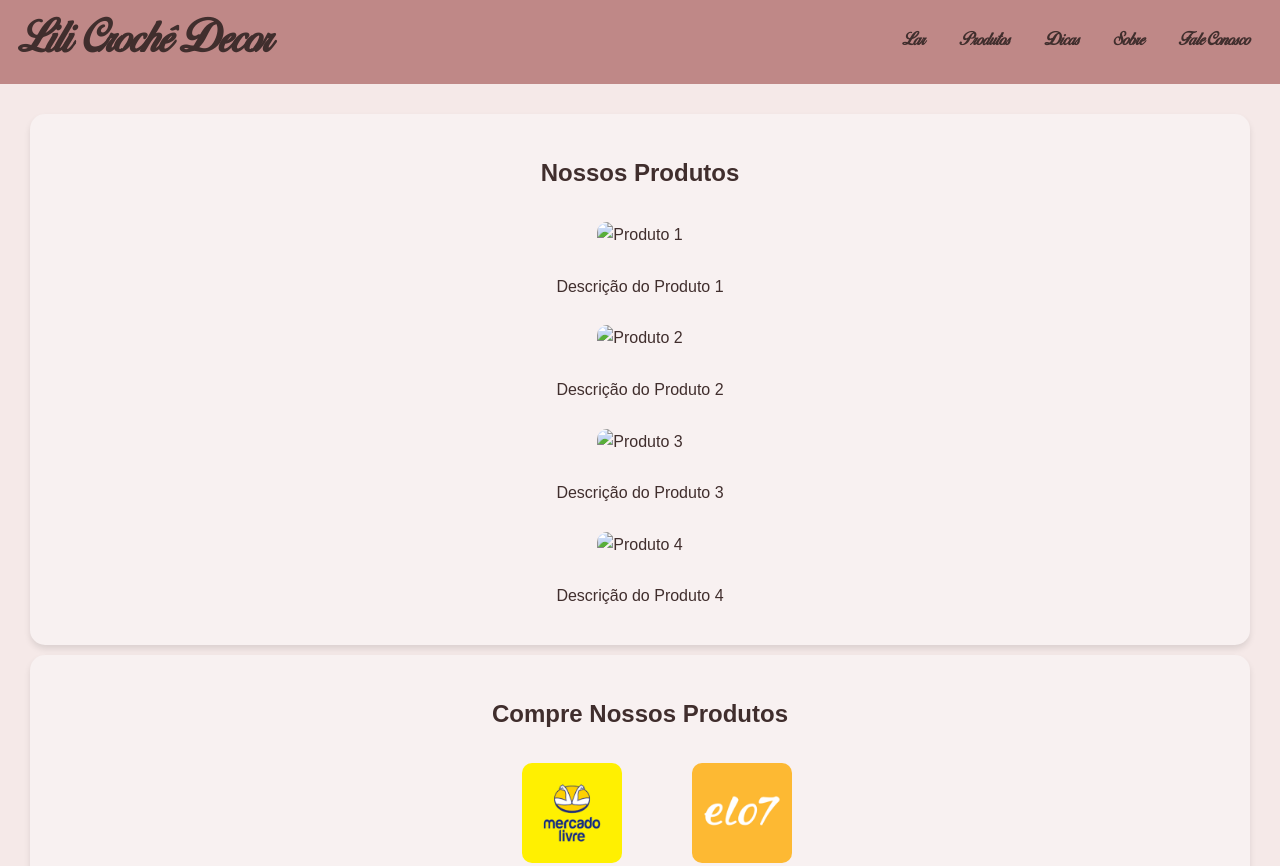
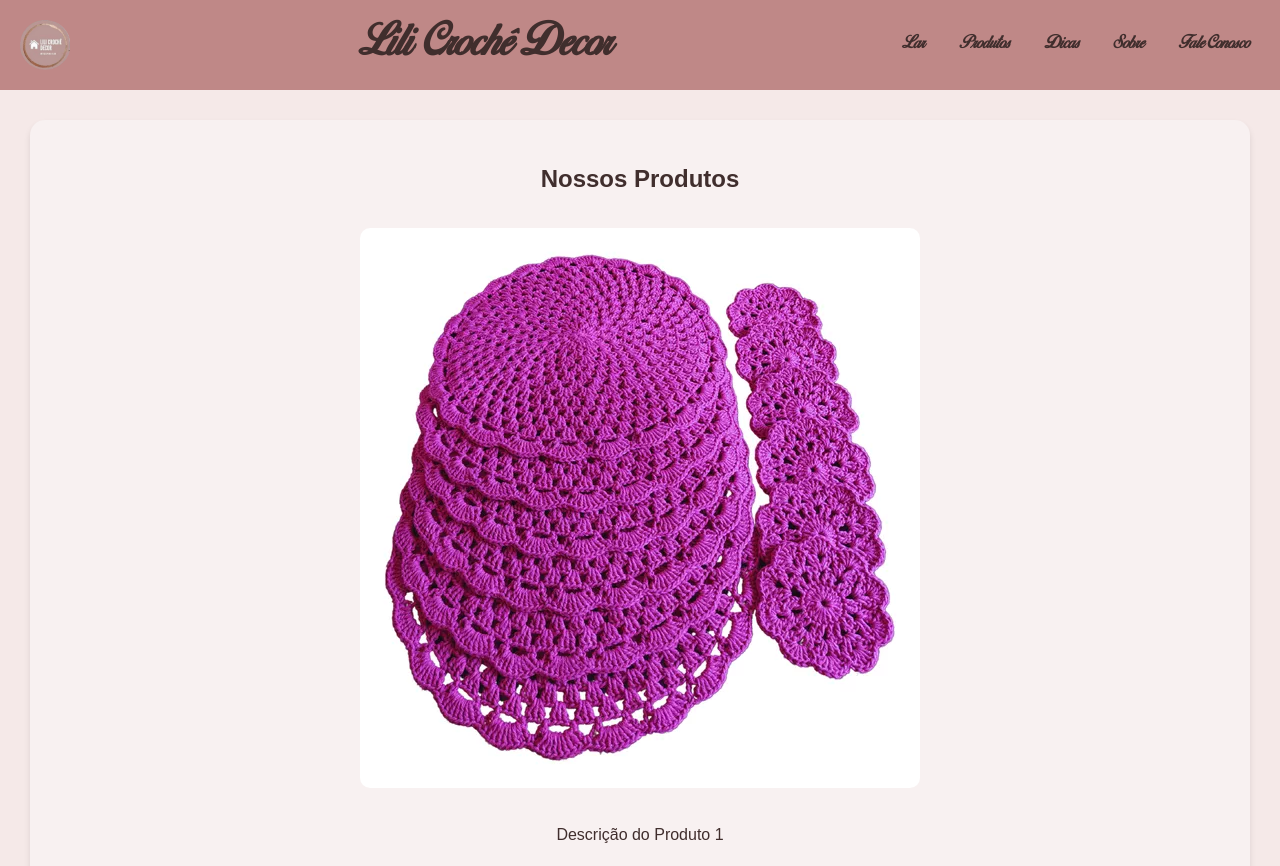
Before and after one commit to ToniLisboa/lilicrochedecor, a plain HTML site: page index1.html in a window 1280 px wide. Shown: the top 866 px of the page. Drawn offline with Linux system fonts and the light colour scheme.

Commit message:
Adicionei imagens e modifiquei o html

```diff
--- a/index1.html
+++ b/index1.html
@@ -10,6 +10,10 @@
 <body>
     <!-- Cabeçalho -->
     <header>
+        <div class="logo-title">
+            <img src="Imagensoriginais/logolilicroche.png" alt="Logo Lili Crochê Decor" class="logo">
+
+        </div>
         <h1>Lili Crochê Decor</h1>
         <button id="menu-toggle">☰</button>
         <nav id="nav-menu">
@@ -27,19 +31,19 @@
             <h2>Nossos Produtos</h2>
             <div class="galeria">
                 <div class="produto">
-                    <img src="produto1.jpg" alt="Produto 1">
+                    <img src="Imagensoriginais/kitportacopossouplatspink.webp" alt="Produto 1">
                     <p>Descrição do Produto 1</p>
                 </div>
                 <div class="produto">
-                    <img src="produto2.jpg" alt="Produto 2">
+                    <img src="Imagensoriginais/kitsouplatsportacoposaereia.webp" alt="Produto 2">
                     <p>Descrição do Produto 2</p>
                 </div>
                 <div class="produto">
-                    <img src="produto3.jpg" alt="Produto 3">
+                    <img src="Imagensoriginais/souplatscoracaoaulbb.webp" alt="Produto 3">
                     <p>Descrição do Produto 3</p>
                 </div>
                 <div class="produto">
-                    <img src="produto4.jpg" alt="Produto 4">
+                    <img src="Imagensoriginais/kitsportacopossouplatssalmao.webp" alt="Produto 4">
                     <p>Descrição do Produto 4</p>
                 </div>
             </div>
--- a/style.css
+++ b/style.css
@@ -87,7 +87,7 @@ footer {
     color: #402E2D; /* Cor do texto */
     text-align: center;
     padding: 10px;
-    margin-top: 20px;
+    margin-top: 200px;
 }
 
 footer a {
@@ -190,3 +190,14 @@ button[type="submit"]:hover {
     font-size: 16px;
     color: #402E2D; /* Cor do texto */
 }
+
+.logo-title {
+    display: flex;
+    align-items: center; /* Alinha a imagem e o texto verticalmente */
+}
+
+.logo-title img.logo {
+    width: 50px; /* Ajuste o tamanho do logo conforme necessário */
+    height: 50px; /* Ajuste o tamanho do logo conforme necessário */
+    margin-right: 10px; /* Espaçamento entre o logo e o título */
+}
```
Also changed, not shown: index.html (+7 -3 lines), index2.html (+5 -0 lines), index3.html (+4 -0 lines), index4.html (+4 -0 lines), Imagensoriginais/dicasdecoracaorosabb.webp (added), Imagensoriginais/dicasdedecoracaoamarelo.webp (added), Imagensoriginais/kitportacopossouplatspink.webp (added), Imagensoriginais/kitsouplatsportacoposaereia.webp (added), Imagensoriginais/kitsportacopossouplatssalmao.webp (added), Imagensoriginais/logolilicroche.png (added), Imagensoriginais/souplatscoracaoaulbb.webp (added).
